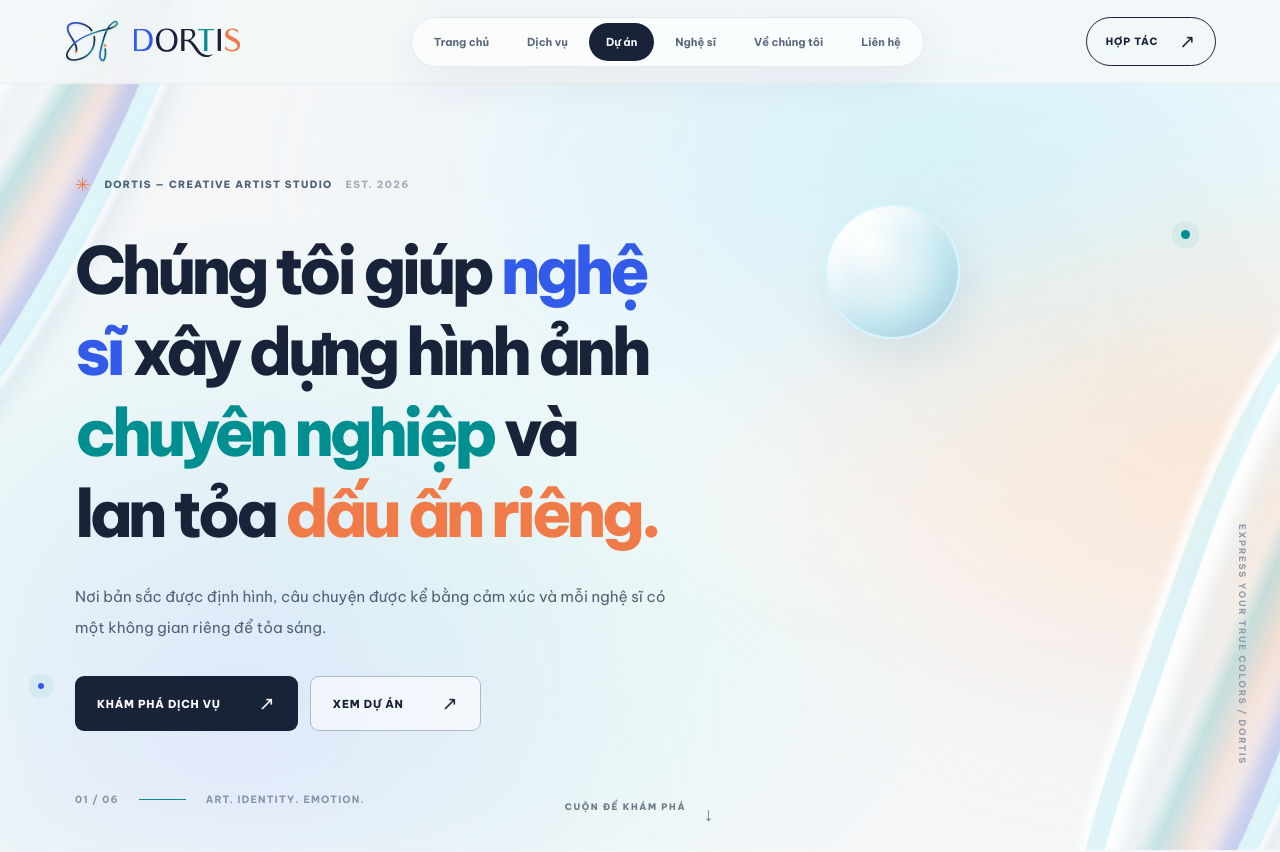
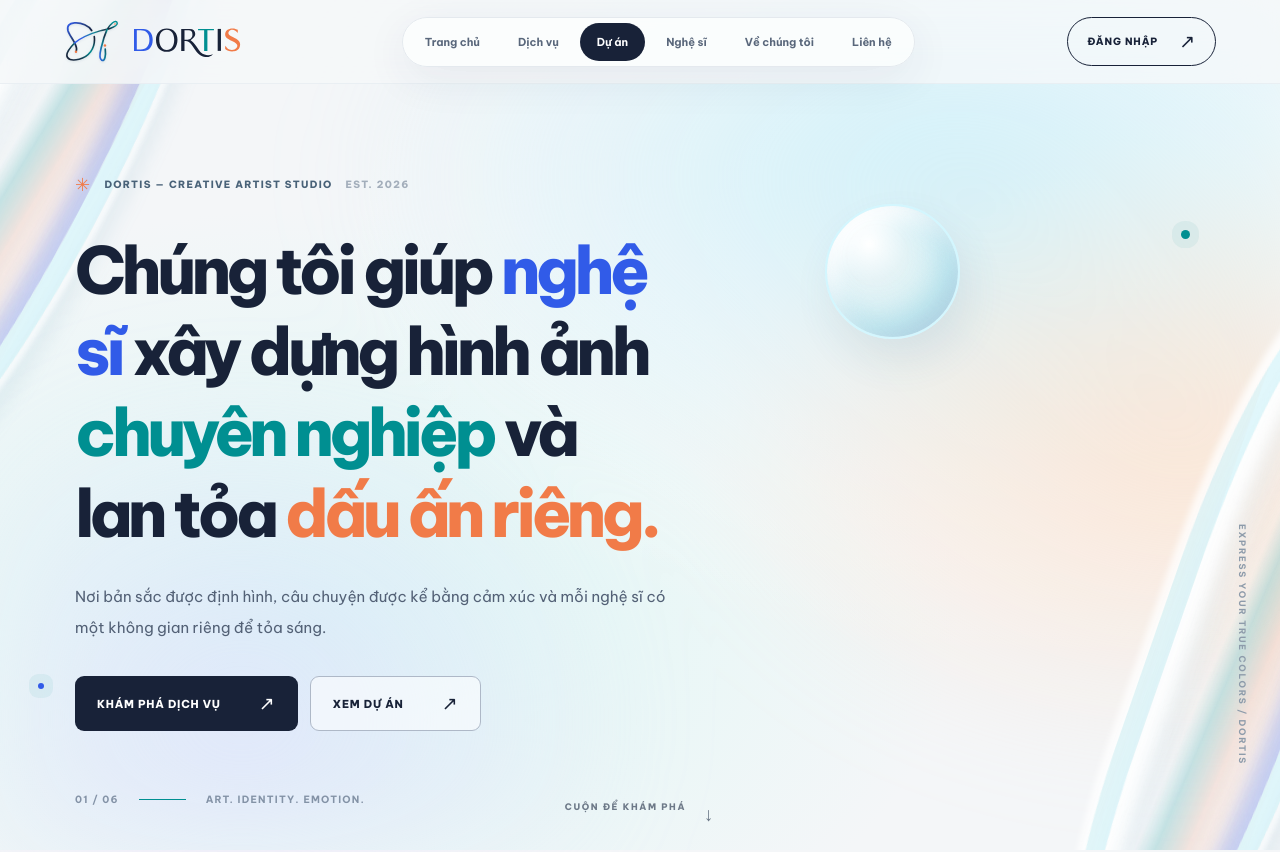
Before and after one commit to LequanganhCT2/Dortis, a React (Vite) app: page / in a window 1280 px wide. Shown: the top 852 px of the page. Built offline with nearby package versions, Linux system fonts and the light colour scheme; no server answers; the database is empty.

Commit message:
ui(header): replace cooperation CTA with admin login button

```diff
--- a/src/main.jsx
+++ b/src/main.jsx
@@ -215,7 +215,7 @@ function App() {
       <nav aria-label="Điều hướng chính" className={'main-nav ' + (menuOpen ? 'menu-open' : '')}>
         {navItems.map(([id, text]) => <a href={'#' + id} key={id} className={active === id ? 'active' : ''} onClick={() => setMenuOpen(false)}>{text}</a>)}
       </nav>
-      <a className="header-contact" href="#lien-he" onClick={() => setMenuOpen(false)}>HỢP TÁC <Arrow /></a>
+      <a className="header-contact" href="/admin" onClick={() => setMenuOpen(false)} aria-label="Đăng nhập quản trị Dortis">ĐĂNG NHẬP <Arrow /></a>
       <button className="menu-toggle" aria-label={menuOpen ? 'Đóng menu' : 'Mở menu'} aria-expanded={menuOpen} onClick={() => setMenuOpen(!menuOpen)}>{menuOpen ? '✕' : '☰'}</button>
     </header>
 
```
